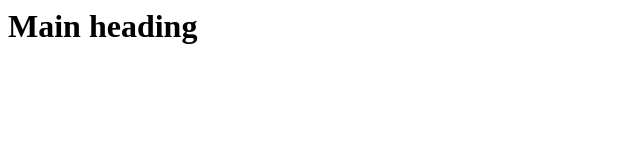
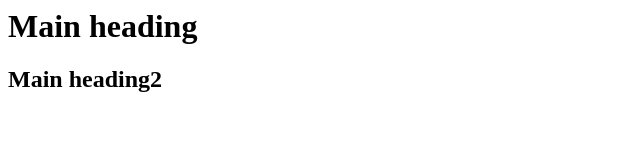
Before and after one commit to MohsinQK/newboys, a plain HTML site: page index.html in a window 1280 px wide. Shown: the whole page, without its empty margins (0-640 px from the left). Drawn offline with Linux system fonts and the light colour scheme.

Commit message:
one more headline added to the index.html file

```diff
--- a/index.html
+++ b/index.html
@@ -3,5 +3,6 @@
 	</head>
 	<body>
 		<h1>Main heading</h1>
+		<h2>Main heading2</h2>
 	</body>
 </html>
```
